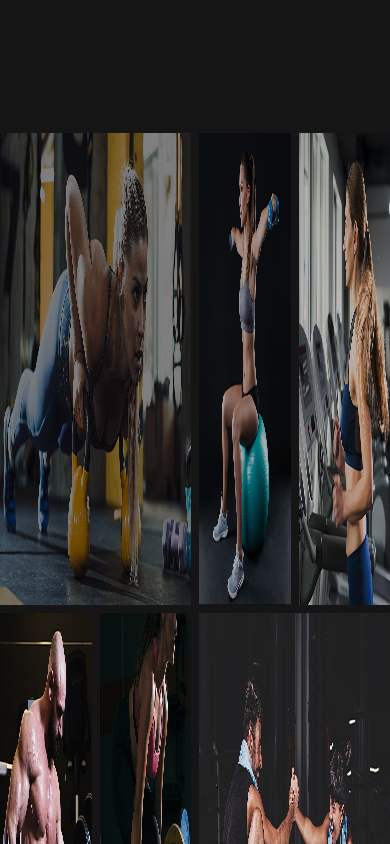
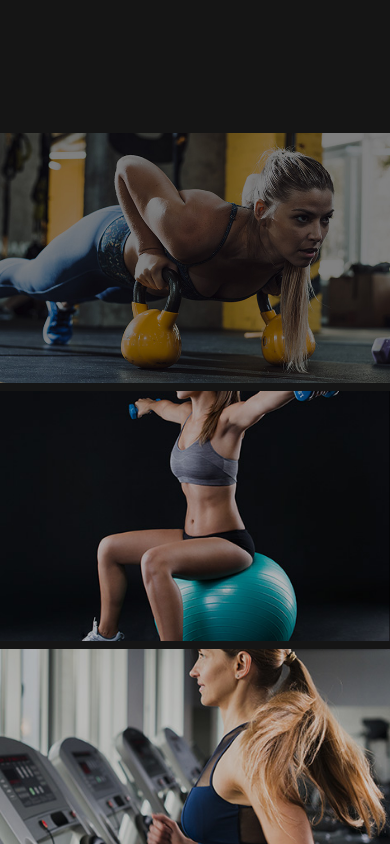
Before and after one commit to felipe-muner/podium-gym, a Next.js app: page / in a window 390 px wide. Shown: the part 6680-7524 px from the top of the page. Built offline with nearby package versions, Linux system fonts and the light colour scheme.

Commit message:
feat: better Gallery

```diff
--- a/components/Gallery/Gallery.tsx
+++ b/components/Gallery/Gallery.tsx
@@ -5,7 +5,7 @@ import * as React from "react"
 
 type GalleryItem = {
   src: string
-  wide?: boolean // If true => spans 2 columns
+  wide?: boolean // If true => spans 2 columns on larger screens
 }
 
 const galleryItems: GalleryItem[] = [
@@ -19,19 +19,39 @@ const galleryItems: GalleryItem[] = [
 
 export default function Gallery() {
   return (
-    <section className="bg-[#151515] overflow-hidden py-10 w-full">
-      <div className="mx-auto">
-        <div className="grid grid-cols-4 gap-2 auto-rows-[472px]">
+    <section className="bg-brand-background-2 overflow-hidden py-10 w-full">
+      <div>
+        {/*
+          - grid-cols-1 on very small screens (one column),
+          - sm:grid-cols-2 on small screens (two columns),
+          - md:grid-cols-4 for medium screens and above (four columns).
+          - auto-rows-[250px] on smaller screens, auto-rows-[472px] on md+ screens
+        */}
+        <div className="
+          grid
+          grid-cols-1
+          sm:grid-cols-2
+          md:grid-cols-4
+          gap-2
+          auto-rows-[250px]
+          md:auto-rows-[472px]
+        ">
           {galleryItems.map((item, id) => (
             <div
               key={item.src}
-              className={`relative group h-full w-full ${item.wide ? "col-span-2" : "col-span-1"
-                }`}
+              className={`
+                relative
+                group
+                h-full
+                w-full
+                ${item.wide ? "md:col-span-2" : "col-span-1"}
+              `}
             >
               <Image
                 src={item.src}
                 alt={`Gallery item ${id + 1}`}
                 fill
+                className="object-cover"
               />
             </div>
           ))}
```
